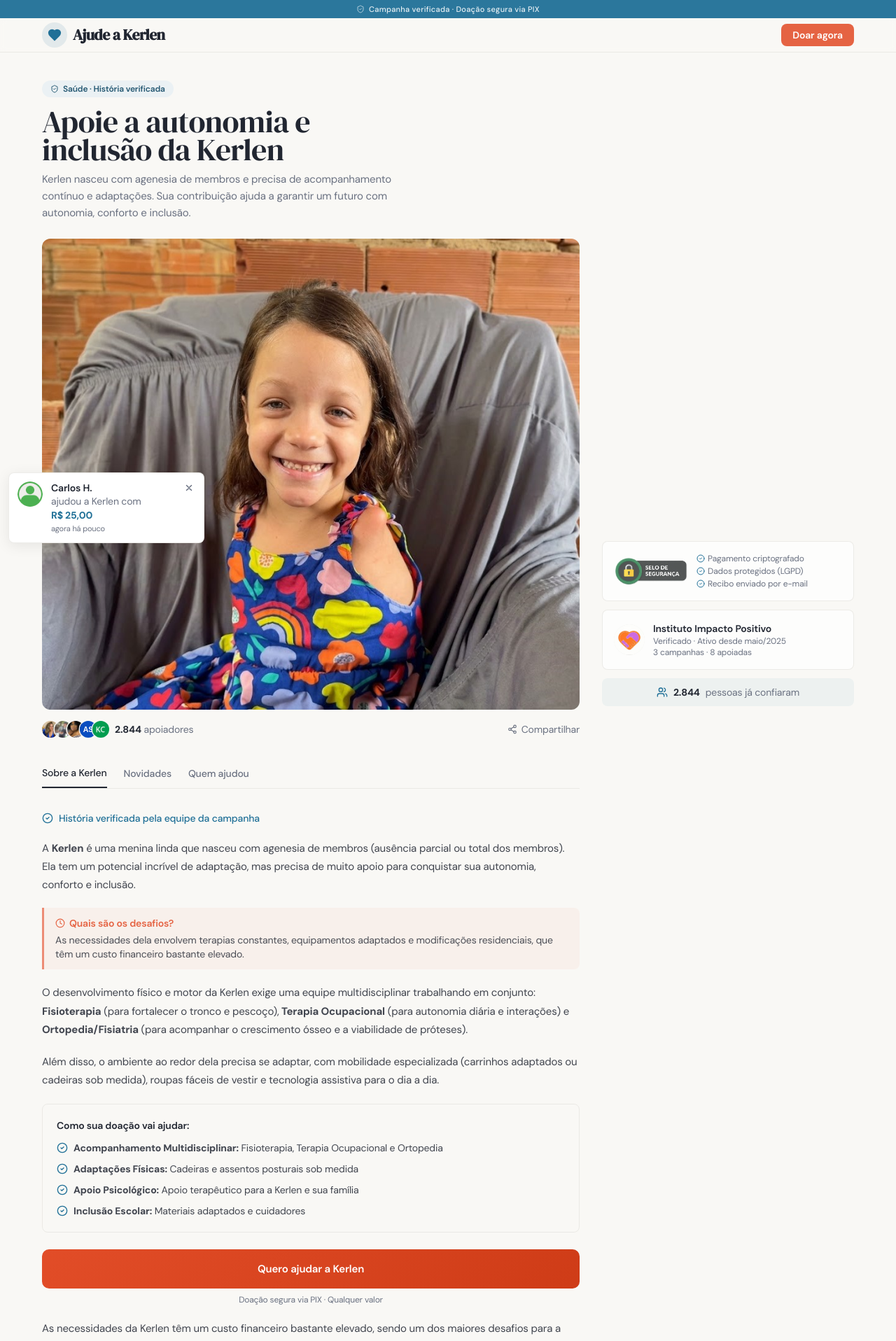
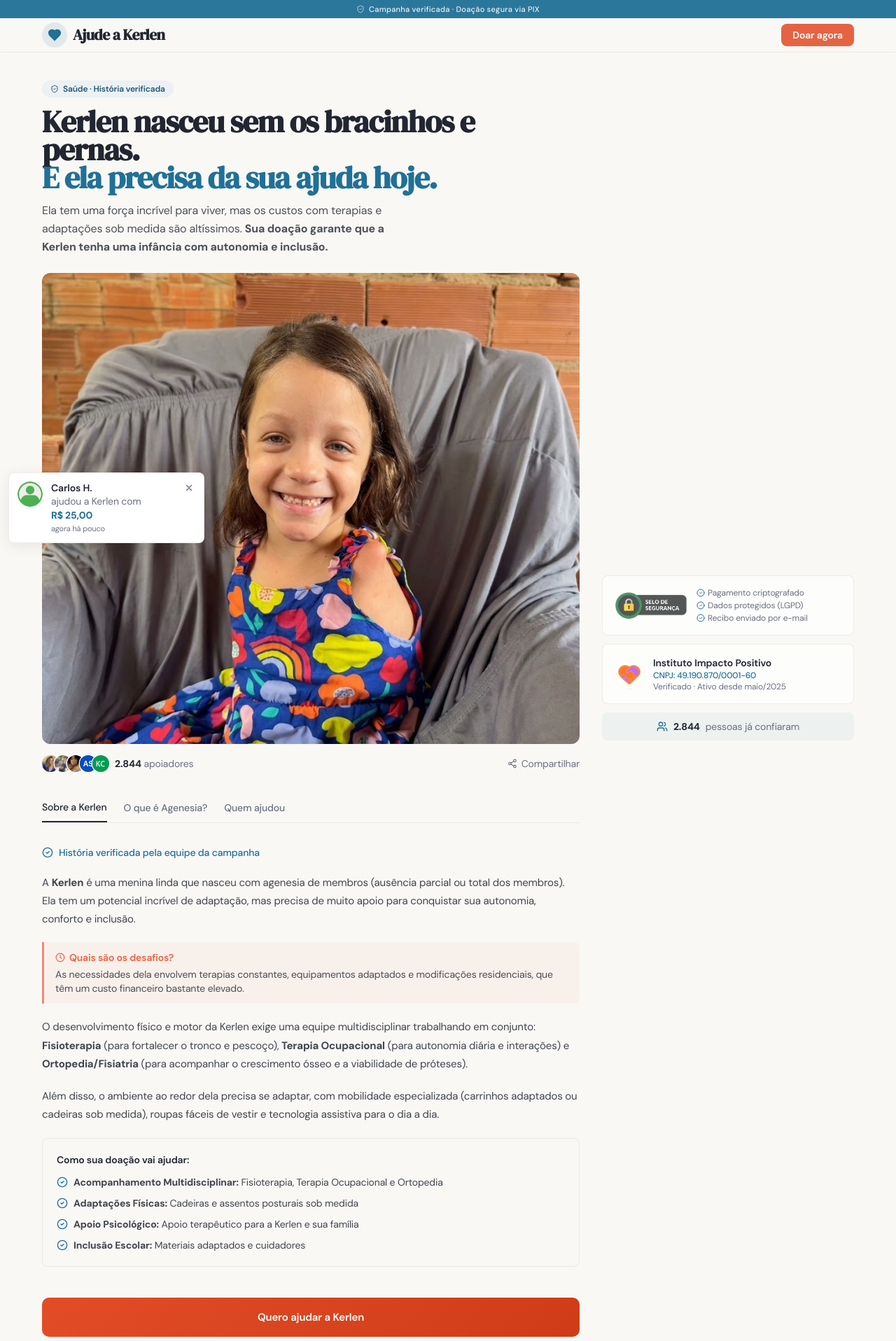
Before and after one commit to Lewis085/remix-of-relphim, a React (Vite) app: page / in a window 1280 px wide. Shown: the top 1916 px of the page at 70% size. Built offline with nearby package versions, Linux system fonts and the light colour scheme; the HTML template or start-up script is replaced by a standard one.

Commit message:
feat(cro): otimiza conversao, abas interativas, remove atritos e adiciona CNPJ

```diff
--- a/src/components/DonationCampaign.tsx
+++ b/src/components/DonationCampaign.tsx
@@ -1,3 +1,4 @@
+import { useState } from "react";
 import { Heart, CheckCircle2, MessageCircle, ShieldCheck, Users, Clock, Share2 } from "lucide-react";
 import bannerCeleste from "@/assets/kerlen.jpg";
 import institutoLogo from "@/assets/instituto-logo.webp";
@@ -58,9 +59,9 @@ const COMENTARIOS: Comentario[] = [
     time: "9 min",
     text: "Muito triste gente! Compartilhei com minha família toda.",
     respostas: [
-      { name: "Letícia Maria",     avatar: avatar5, time: "14 min", amount: "R$ 50",  text: "Aqui eu ajudei com 50 reais, queria poder doar um pouco mais" },
-      { name: "Gabriela Oliveira", avatar: avatar6, time: "6 min",  text: "Vamos apoiar essa família!" },
-      { name: "Renato Silva",      avatar: avatar7, time: "1 min",  amount: "R$ 300", text: "Doei 300 reais, espero que ajude no tratamento dessa criança." },
+      { name: "Alana Santos",     avatar: avatar5, time: "14 min", amount: "R$ 50",  text: "Aqui eu ajudei com 50 reais, queria poder doar um pouco mais" },
+      { name: "Karla Castro", avatar: avatar6, time: "6 min",  text: "Vamos apoiar essa família!" },
+      { name: "Lucas Orlandi",      avatar: avatar7, time: "1 min",  amount: "R$ 300", text: "Doei 300 reais, espero que ajude no tratamento dessa criança." },
     ],
   },
 ];
@@ -74,6 +75,7 @@ interface Props {
 
 // ══════════════════════════════════════════════════════════════
 export const DonationCampaign = ({ onDonateClick }: Props) => {
+  const [activeTab, setActiveTab] = useState<"sobre" | "agenesia">("sobre");
   const { arrecadado, apoiadores } = useDonationTotals();
   const pct = Math.min(100, (arrecadado / META) * 100);
 
@@ -91,14 +93,12 @@ export const DonationCampaign = ({ onDonateClick }: Props) => {
 
         {/* ── Headline ─────────────────────────────────────── */}
         <div className="mb-6">
-          <h1 className="max-w-2xl text-3xl sm:text-4xl lg:text-[2.75rem] text-foreground">
-            Apoie a autonomia e{" "}
-            <br className="hidden sm:block" />
-            inclusão da Kerlen
+          <h1 className="max-w-2xl text-[2rem] sm:text-4xl lg:text-[2.75rem] font-bold text-foreground leading-tight tracking-tight">
+            Kerlen nasceu sem os bracinhos e pernas. <br className="hidden sm:block" />
+            <span className="text-primary">E ela precisa da sua ajuda hoje.</span>
           </h1>
-          <p className="mt-2.5 max-w-lg text-[15px] text-muted-foreground leading-relaxed">
-            Kerlen nasceu com agenesia de membros e precisa de acompanhamento contínuo e adaptações.
-            Sua contribuição ajuda a garantir um futuro com autonomia, conforto e inclusão.
+          <p className="mt-3.5 max-w-lg text-[16px] text-foreground/80 leading-relaxed">
+            Ela tem uma força incrível para viver, mas os custos com terapias e adaptações sob medida são altíssimos. <strong>Sua doação garante que a Kerlen tenha uma infância com autonomia e inclusão.</strong>
           </p>
         </div>
 
@@ -167,23 +167,39 @@ export const DonationCampaign = ({ onDonateClick }: Props) => {
             </div>
 
             {/* Tabs */}
-            <div className="mt-10 flex gap-6 border-b border-border/60">
-              {["Sobre a Kerlen", "Novidades", "Quem ajudou"].map((t, i) => (
+            <div className="mt-10 flex gap-6 border-b border-border/60 overflow-x-auto no-scrollbar">
               <button
-                  key={t}
-                  className={`pb-2.5 text-sm font-medium transition-colors ${
-                    i === 0
+                onClick={() => setActiveTab("sobre")}
+                className={`whitespace-nowrap pb-2.5 text-sm font-medium transition-colors ${
+                  activeTab === "sobre"
                     ? "border-b-2 border-foreground text-foreground"
                     : "text-muted-foreground hover:text-foreground"
                 }`}
               >
-                  {t}
+                Sobre a Kerlen
               </button>
-              ))}
+              <button
+                onClick={() => setActiveTab("agenesia")}
+                className={`whitespace-nowrap pb-2.5 text-sm font-medium transition-colors ${
+                  activeTab === "agenesia"
+                    ? "border-b-2 border-foreground text-foreground"
+                    : "text-muted-foreground hover:text-foreground"
+                }`}
+              >
+                O que é Agenesia?
+              </button>
+              <button
+                onClick={() => document.getElementById('comentarios')?.scrollIntoView({behavior: 'smooth', block: 'start'})}
+                className="whitespace-nowrap pb-2.5 text-sm font-medium transition-colors text-muted-foreground hover:text-foreground"
+              >
+                Quem ajudou
+              </button>
             </div>
 
             {/* ── História ──────────────────────────────────── */}
             <article className="mt-8 space-y-5 text-[15px] leading-[1.75] text-foreground/85">
+              {activeTab === "sobre" ? (
+                <div className="animate-fade-in-up space-y-5">
                   <p className="flex items-center gap-2 text-sm font-medium text-primary">
                     <CheckCircle2 className="h-4 w-4 flex-shrink-0" />
                     História verificada pela equipe da campanha
@@ -236,8 +252,20 @@ export const DonationCampaign = ({ onDonateClick }: Props) => {
                       ))}
                     </ul>
                   </div>
+                </div>
+              ) : (
+                <div className="animate-fade-in-up space-y-5">
+                  <h2 className="text-xl font-bold text-foreground mb-3">O que é Agenesia de Membros?</h2>
+                  <p className="text-foreground/80 mb-3">
+                    É uma condição rara em que, durante a gestação, ocorre a ausência ou o desenvolvimento incompleto dos braços e pernas. Para a Kerlen, isso significa que coisas simples do dia a dia, como sentar, brincar ou comer, exigem muito mais esforço.
+                  </p>
+                  <p className="text-foreground/80">
+                    Mesmo com essa condição, a inteligência e a vontade de viver da Kerlen são gigantes! Ela não tem nenhuma limitação cognitiva. Tudo o que ela precisa são das <strong>ferramentas e tratamentos adequados</strong> para conseguir interagir com o mundo ao seu redor.
+                  </p>
+                </div>
+              )}
 
-              <div id="doe-agora" className="pt-1">
+              <div id="doe-agora" className="pt-6">
                 <button onClick={onDonateClick} className="btn-primary w-full py-4 text-[15px]" id="mid-cta">
                   Quero ajudar a Kerlen
                 </button>
@@ -271,7 +299,7 @@ export const DonationCampaign = ({ onDonateClick }: Props) => {
             </article>
 
             {/* ── Comentários ───────────────────────────────── */}
-            <div className="mt-14">
+            <div id="comentarios" className="mt-14">
               <h2 className="mb-6 flex items-center gap-2 text-2xl text-foreground">
                 <MessageCircle className="h-5 w-5 text-primary" />
                 Quem já ajudou
@@ -334,8 +362,8 @@ export const DonationCampaign = ({ onDonateClick }: Props) => {
                 />
                 <div className="text-xs text-muted-foreground">
                   <p className="text-sm font-semibold text-foreground">Instituto Impacto Positivo</p>
+                  <p className="select-none pointer-events-none text-primary font-medium">CNPJ: 49.190.870/0001-60</p>
                   <p>Verificado · Ativo desde maio/2025</p>
-                  <p>3 campanhas · 8 apoiadas</p>
                 </div>
               </div>
 
--- a/src/components/SiteFooter.tsx
+++ b/src/components/SiteFooter.tsx
@@ -25,14 +25,20 @@ export const SiteFooter = () => {
       </div>
 
       {/* Legal — mínimo, discreto */}
-      <div className="bg-background py-4">
-        <div className="container text-center text-[11px] text-muted-foreground leading-relaxed">
+      <div
+        className="bg-background py-4"
+        style={{ paddingBottom: "calc(1rem + 5rem + env(safe-area-inset-bottom, 0px))" }}
+      >
+        <div className="container text-center text-[11px] text-muted-foreground leading-relaxed lg:pb-0">
           <p>
             O conteúdo desta campanha é de responsabilidade da família organizadora.
             Doações processadas com segurança via PIX institucional.
           </p>
+          <p className="mt-1 select-none pointer-events-none opacity-80 font-medium">
+            Impacto Positivo — CNPJ: 49.190.870/0001-60
+          </p>
           <p className="mt-1 flex items-center justify-center gap-1 opacity-60">
-            <Heart className="h-2.5 w-2.5" /> 2025
+            <Heart className="h-2.5 w-2.5" /> 2026
           </p>
         </div>
       </div>
--- a/src/pages/Index.tsx
+++ b/src/pages/Index.tsx
@@ -16,10 +16,7 @@ const Index = () => {
   return (
     <div className="flex min-h-screen flex-col bg-background">
       <SiteHeader />
-      <main
-        className="flex-1 lg:pb-0"
-        style={{ paddingBottom: "calc(5rem + env(safe-area-inset-bottom, 0px))" }}
-      >
+      <main className="flex-1">
         <DonationCampaign onDonateClick={() => navigate("/checkout")} />
       </main>
       <SiteFooter />
--- a/src/pages/Pix.tsx
+++ b/src/pages/Pix.tsx
@@ -47,6 +47,7 @@ const Pix = () => {
 
   const [pix, setPix]         = useState<PixData | null>(null);
   const [copied, setCopied]   = useState(false);
+  const [hasCopied, setHasCopied] = useState(false);
   const [restante, setRestante] = useState(EXPIRA_EM_SEGUNDOS);
   const [paid, setPaid]       = useState(false);
   const trackedRef             = useRef(false);
@@ -112,6 +113,7 @@ const Pix = () => {
     try {
       await navigator.clipboard.writeText(pix.qr_code);
       setCopied(true);
+      setHasCopied(true);
       toast({ title: "Código PIX copiado! 🎉", description: "Cole no app do seu banco para finalizar." });
       setTimeout(() => setCopied(false), 2500);
     } catch {
@@ -280,6 +282,17 @@ const Pix = () => {
                 <><Copy className="h-4 w-4" /> Copiar código PIX</>
               )}
             </button>
+
+            {hasCopied && (
+              <div className="mt-2 grid grid-cols-2 gap-2 animate-fade-in-up">
+                <a href="nubank://pix" className="flex items-center justify-center gap-1.5 rounded-xl bg-[#8A05BE]/10 border border-[#8A05BE]/20 py-2.5 text-xs font-bold text-[#8A05BE] transition-colors hover:bg-[#8A05BE]/20">
+                  Abrir Nubank
+                </a>
+                <a href="inter://pix" className="flex items-center justify-center gap-1.5 rounded-xl bg-[#FF7A00]/10 border border-[#FF7A00]/20 py-2.5 text-xs font-bold text-[#FF7A00] transition-colors hover:bg-[#FF7A00]/20">
+                  Abrir Inter
+                </a>
+              </div>
+            )}
           </div>
 
           {/* ── Instruções passo a passo ─────────────────────── */}
```
Also changed, not shown: src/pages/Checkout.tsx (+34 -39 lines), 1 other file (tests, documents, lock files or other folders). Lines whose indentation alone changed are shown as unchanged.
